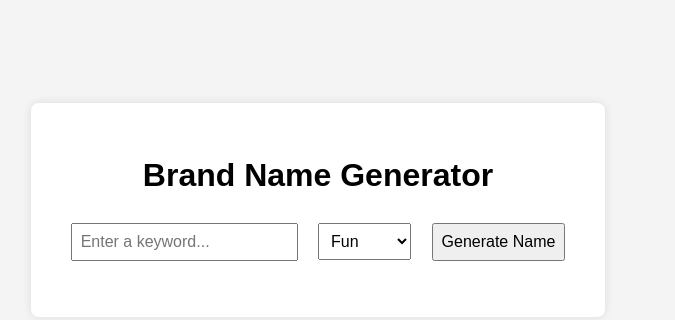
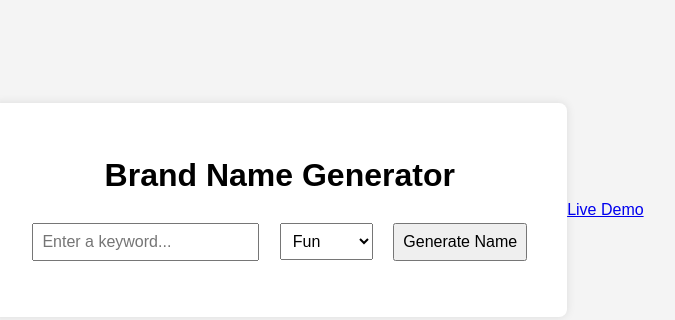
Before and after one commit to mgbzenoo/Brand-name-Generator, a plain HTML site: page index.html in a window 1280 px wide. Shown: the part 198-518 px from the top of the page, without its empty margins (322-997 px from the left). Drawn offline with Linux system fonts and the light colour scheme.

Commit message:
Update index.html

```diff
--- a/index.html
+++ b/index.html
@@ -21,3 +21,4 @@
   <script src="script.js"></script>
 </body>
 </html>
+<a href="https://mgbzenoo.github.io/Brand-name-Generator" target="_blank">Live Demo</a>
```
